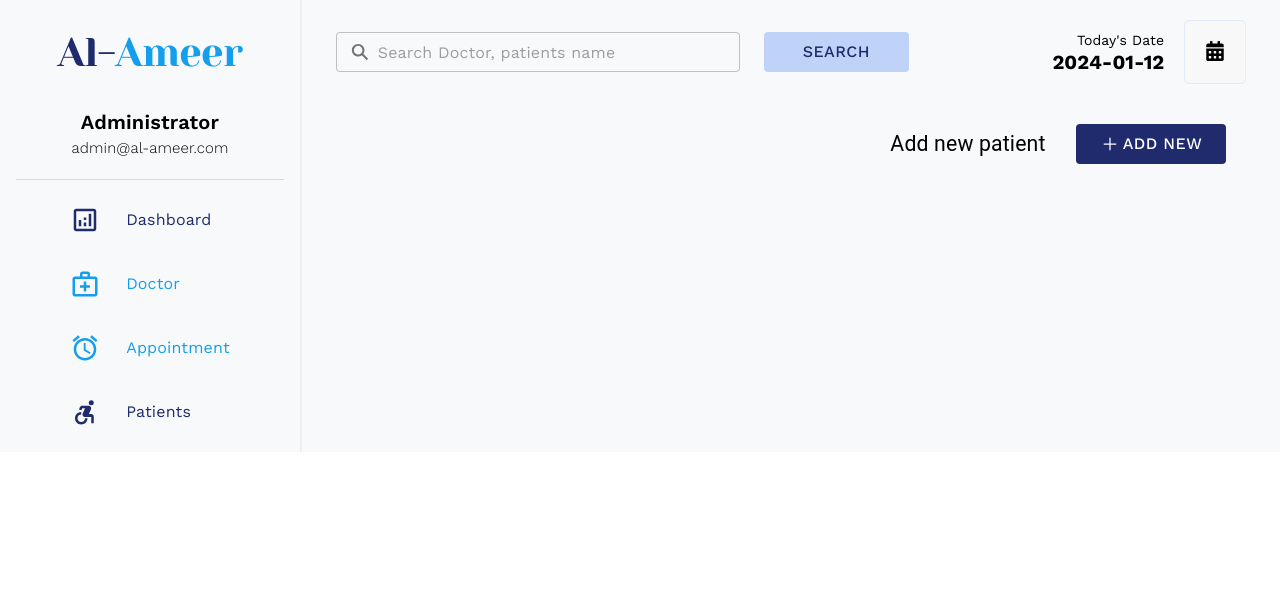
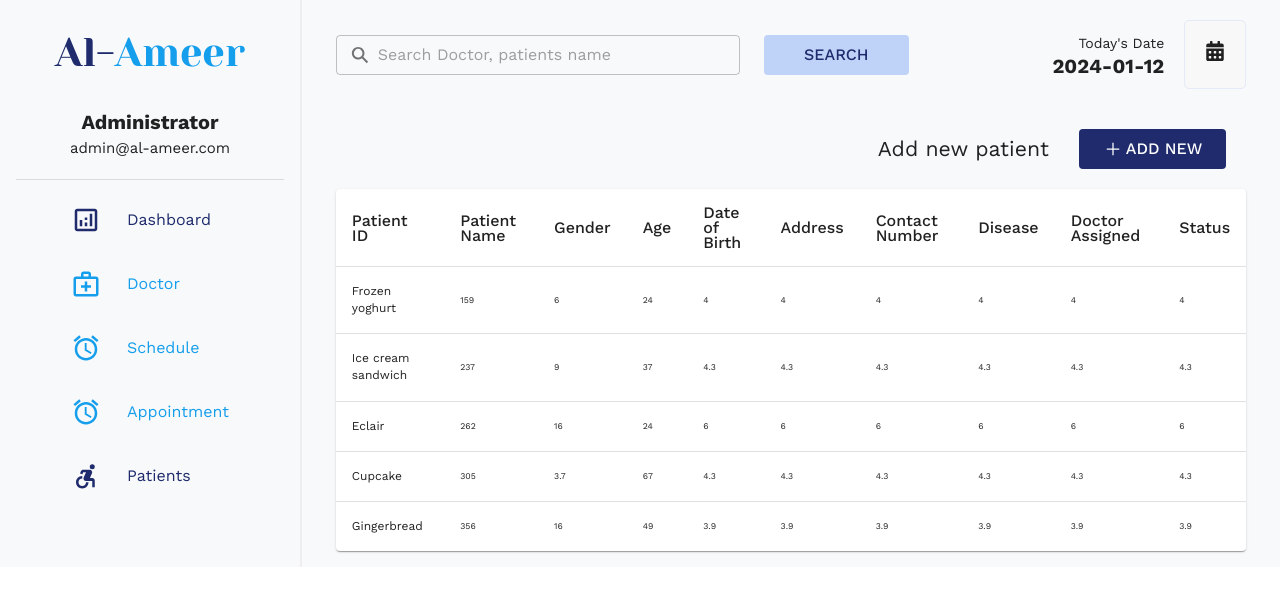
Before and after one commit to dovecancode/al-ameer, a React (Vite) app: page /dashboard/patients in a window 1280 px wide. Shown: the top 606 px of the page. Built offline with nearby package versions, Linux system fonts and the light colour scheme.

Commit message:
partially coded the table for patients data, installed a new package called supabase

```diff
--- a/index.html
+++ b/index.html
@@ -5,6 +5,12 @@
     <link rel="icon" type="image/ico" href="/favicon.ico" />
     <meta name="viewport" content="width=device-width, initial-scale=1.0" />
     <title>Al-Ameer</title>
+    <link rel="preconnect" href="https://fonts.googleapis.com" />
+    <link rel="preconnect" href="https://fonts.gstatic.com" crossorigin />
+    <link
+      href="https://fonts.googleapis.com/css2?family=Work+Sans:wght@400;500;700&family=Yeseva+One&display=swap"
+      rel="stylesheet"
+    />
   </head>
   <body>
     <div id="root"></div>
--- a/package.json
+++ b/package.json
@@ -14,6 +14,7 @@
     "@emotion/styled": "^11.11.0",
     "@mui/icons-material": "^5.15.4",
     "@mui/material": "^5.15.4",
+    "@supabase/supabase-js": "^2.39.3",
     "react": "^18.2.0",
     "react-dom": "^18.2.0",
     "react-icons": "^4.12.0",
--- a/src/App.jsx
+++ b/src/App.jsx
@@ -1,4 +1,4 @@
-import { ThemeProvider } from '@mui/material'
+import { CssBaseline, ThemeProvider } from '@mui/material'
 import { BrowserRouter, Route, Routes } from 'react-router-dom'
 import {
   AboutScreen,
@@ -19,6 +19,7 @@ import DashboardPrivateRoute from './components/DashboardPrivateRoute'
 function App() {
   return (
     <ThemeProvider theme={theme}>
+      <CssBaseline />
       <BrowserRouter>
         <Routes>
           <Route index="*" element={<HomeScreen />} />
--- a/src/Screens/DashboardScreens/PatientsScreen/index.jsx
+++ b/src/Screens/DashboardScreens/PatientsScreen/index.jsx
@@ -1,4 +1,5 @@
 import DashAddButton from '../../../components/Dashboard/DashAddButton'
+import PatientDataTable from '../../../components/Dashboard/PatientDataTable'
 import PatientModalForm from '../../../components/Dashboard/PatientModalForm'
 
 function PatientsScreen() {
@@ -6,6 +7,7 @@ function PatientsScreen() {
     <>
       <DashAddButton title="Add new patient" btnText="Add new" />
       <PatientModalForm />
+      <PatientDataTable />
     </>
   )
 }
--- a/src/ThemeChanger.jsx
+++ b/src/ThemeChanger.jsx
@@ -16,6 +16,7 @@ const theme = createTheme({
     },
   },
   typography: {
+    fontFamily: ['Work Sans', 'sans-serif'].join(','),
     h1: {
       fontFamily: "'Yeseva One', serif",
       fontSize: 'clamp(3rem, 5vw, 6rem)',
@@ -29,42 +30,35 @@ const theme = createTheme({
       color: '#1F2B6C',
     },
     h3: {
-      fontFamily: "'Work Sans', sans-serif",
       fontSize: 'clamp(1.6rem, 4vw, 2rem)',
     },
     h5: {
-      fontFamily: "'Work Sans', sans-serif",
       fontSize: '1.6rem',
       fontWeight: '700',
       color: '#1F2B6C',
       textTransform: 'uppercase',
     },
     subtitle1: {
-      fontFamily: "'Work Sans', sans-serif",
       fontSize: 'clamp(1.6rem, 4vw, 1.8rem)',
       fontWeight: '700',
       textTransform: 'uppercase',
       color: '#159EEC',
     },
     articleDate: {
-      fontFamily: "'Work Sans', sans-serif",
       fontSize: 'clamp(1.6rem, 4vw, 1.8rem)',
       color: '#159EEC',
     },
     subtitle2: {
-      fontFamily: "'Work Sans', sans-serif",
       fontSize: 'clamp(1.6rem, 4vw, 2rem)',
       textTransform: 'capitalize',
       color: '#1F2B6C',
     },
     // style for paragraph
     body1: {
-      fontFamily: "'Work Sans', sans-serif",
       fontSize: '1.6rem',
       fontWeight: '400',
     },
     linkTag: {
-      fontFamily: "'Work Sans', sans-serif",
       fontWeight: '400',
       fontSize: '1.8rem',
       textDecoration: 'none',
--- a/src/components/Dashboard/DashSidebar/data.js
+++ b/src/components/Dashboard/DashSidebar/data.js
@@ -25,6 +25,11 @@ export const dashBoardButton = {
       label: 'Doctor',
       path: 'doctor',
       icon: createIconElement(MedicalServicesOutlinedIcon),
+    },
+    {
+      label: 'Schedule',
+      path: 'schedule',
+      icon: createIconElement(AccessAlarmIcon),
     },
     {
       label: 'Appointment',
--- /dev/null
+++ b/src/components/Dashboard/DashTableHead/DashTableHead.elements.js
@@ -0,0 +1,6 @@
+import styled from '@emotion/styled'
+import { TableCell } from '@mui/material'
+
+export const TCell = styled(TableCell)(({ theme }) => ({
+  fontSize: '1.6rem',
+}))
--- /dev/null
+++ b/src/components/Dashboard/DashTableHead/index.jsx
@@ -0,0 +1,23 @@
+import { TableHead, TableRow } from '@mui/material'
+import { TCell } from './DashTableHead.elements'
+
+function DashTableHead() {
+  return (
+    <TableHead>
+      <TableRow>
+        <TCell>Patient ID</TCell>
+        <TCell>Patient Name</TCell>
+        <TCell>Gender</TCell>
+        <TCell>Age</TCell>
+        <TCell>Date of Birth</TCell>
+        <TCell>Address</TCell>
+        <TCell>Contact Number</TCell>
+        <TCell>Disease</TCell>
+        <TCell>Doctor Assigned</TCell>
+        <TCell>Status</TCell>
+      </TableRow>
+    </TableHead>
+  )
+}
+
+export default DashTableHead
--- /dev/null
+++ b/src/components/Dashboard/PatientDataTable/index.jsx
@@ -0,0 +1,62 @@
+import {
+  Paper,
+  Table,
+  TableBody,
+  TableCell,
+  TableContainer,
+  TableRow,
+} from '@mui/material'
+import DashTableHead from '../DashTableHead'
+
+function createData(name, calories, fat, carbs, protein) {
+  return { name, calories, fat, carbs, protein }
+}
+
+const rows = [
+  createData('Frozen yoghurt', 159, 6.0, 24, 4.0),
+  createData('Ice cream sandwich', 237, 9.0, 37, 4.3),
+  createData('Eclair', 262, 16.0, 24, 6.0),
+  createData('Cupcake', 305, 3.7, 67, 4.3),
+  createData('Gingerbread', 356, 16.0, 49, 3.9),
+]
+
+function PatientDataTable() {
+  return (
+    <>
+      <Paper sx={{ width: '100%', mb: 2 }}>
+        <TableContainer>
+          <Table aria-label="simple table">
+            <DashTableHead />
+            <TableBody>
+              {rows.map((row, idx) => (
+                <TableRow
+                  key={`row-${idx}`}
+                  sx={{ '&:last-child td, &:last-child th': { border: 0 } }}
+                >
+                  <TableCell
+                    sx={{ fontSize: '1.2rem' }}
+                    component="th"
+                    scope="row"
+                  >
+                    {row.name}
+                  </TableCell>
+                  <TableCell>{row.calories}</TableCell>
+                  <TableCell>{row.fat}</TableCell>
+                  <TableCell>{row.carbs}</TableCell>
+                  <TableCell>{row.protein}</TableCell>
+                  <TableCell>{row.protein}</TableCell>
+                  <TableCell>{row.protein}</TableCell>
+                  <TableCell>{row.protein}</TableCell>
+                  <TableCell>{row.protein}</TableCell>
+                  <TableCell>{row.protein}</TableCell>
+                </TableRow>
+              ))}
+            </TableBody>
+          </Table>
+        </TableContainer>
+      </Paper>
+    </>
+  )
+}
+
+export default PatientDataTable
--- a/src/components/Navbar/index.jsx
+++ b/src/components/Navbar/index.jsx
@@ -162,7 +162,6 @@ function Navbar() {
                     to={link}
                     style={{
                       color: '#1F2B6C',
-                      fontFamily: 'Work Sans',
                       fontSize: '1.8rem',
                       fontWeight: location.pathname === link ? '700' : '',
                       margin: '0 auto',
--- a/src/index.css
+++ b/src/index.css
@@ -1,11 +1,9 @@
-@import url('https://fonts.googleapis.com/css2?family=Yeseva+One&display=swap');
-@import url('https://fonts.googleapis.com/css2?family=Work+Sans:wght@100;200;300;400;500;600;700;800;900&display=swap');
+html {
+  font-size: 62.5%; /* 62.5% of 16px = 10px */
+}
 
 * {
   box-sizing: inherit;
-}
-html {
-  font-size: 62.5%; /* 62.5% of 16px = 10px */
 }
 
 body {
```
Also changed, not shown: 1 other file (tests, documents, lock files or other folders).
